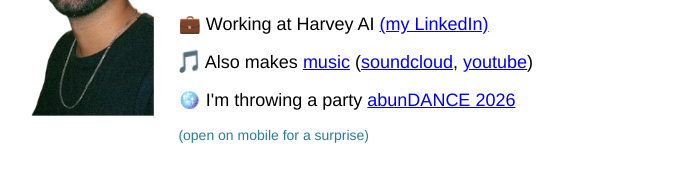
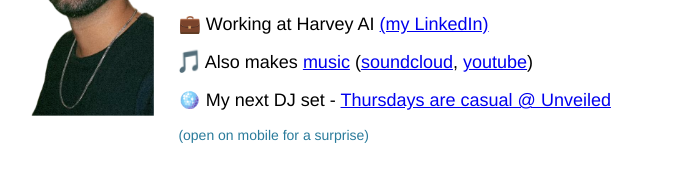
Before and after one commit to faizanv/faizanv.github.io, an Astro site: page / in a window 1280 px wide. Shown: the part 409-594 px from the top of the page, 260-934 px from the left. Built offline with nearby package versions, Linux system fonts and the light colour scheme; Astro itself is replaced by a stand-in of ours.

Commit message:
thursdays are casual

```diff
--- a/src/components/Welcome.astro
+++ b/src/components/Welcome.astro
@@ -43,8 +43,8 @@ import Links from "./Links.astro";
         >)
       </li>
       <li>
-        <span class="bouncing-icon">🪩</span> I'm throwing a party <a
-          href="/abunDANCE-2026">abunDANCE 2026</a
+        <span class="bouncing-icon">🪩</span> My next DJ set - <a
+          href="https://ra.co/events/2460220" target="_blank" rel="noopener noreferrer">Thursdays are casual @ Unveiled</a
         >
       </li>
       <li id="mobile-surprise">(open on mobile for a surprise)</li>
```
Also changed, not shown: 1 other file.
